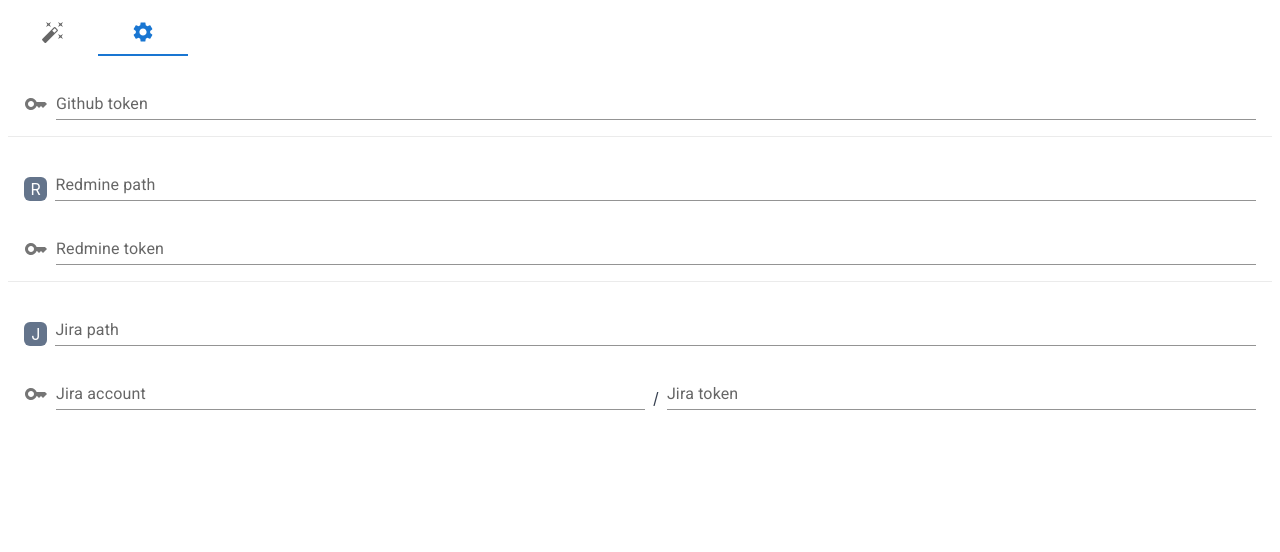
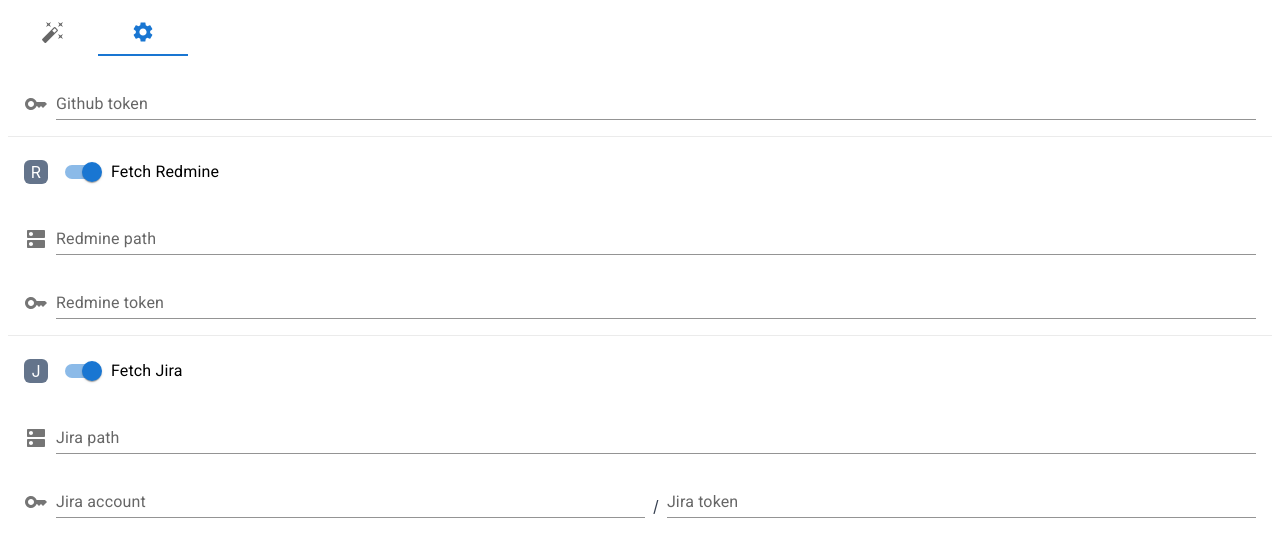
Before and after one commit to TomatoSoup0126/PR-content-generator, a React (Vite) app: page / in a window 1280 px wide. Both pictures are taken after a click on the tab 143 px from the left and 32 px from the top of the page. Shown: the top 552 px of the page. Built offline with nearby package versions, Linux system fonts and the light colour scheme.

Commit message:
feat: 🎸 toggle for fetch issue apply

```diff
--- a/src/App.tsx
+++ b/src/App.tsx
@@ -1,6 +1,7 @@
 import { useState, useEffect, SyntheticEvent } from 'react'
 import {
   LoadingStatus,
+  ApplyStatus,
   Option,
   Branch,
   Commit,
@@ -15,12 +16,16 @@
 import ContentCopyIcon from '@mui/icons-material/ContentCopy'
 import AutoFixHighIcon from '@mui/icons-material/AutoFixHigh'
 import SettingsIcon from '@mui/icons-material/Settings';
+import DnsIcon from '@mui/icons-material/Dns';
 
 import TextField from '@mui/material/TextField'
 import InputLabel from '@mui/material/InputLabel'
 import MenuItem from '@mui/material/MenuItem'
 import Select, { SelectChangeEvent } from '@mui/material/Select'
+import FormGroup from '@mui/material/FormGroup';
 import FormControl from '@mui/material/FormControl'
+import FormControlLabel from '@mui/material/FormControlLabel';
+import Switch from '@mui/material/Switch';
 import Button from '@mui/material/Button'
 import Divider from '@mui/material/Divider'
 import LinearProgress from '@mui/material/LinearProgress'
@@ -52,6 +57,11 @@
     from: 'dev'
   })
 
+  const [applyStatus, setApplyStatus] = useState({
+    isFetchRedmine: true,
+    isFetchJira: true
+  })
+
   const [jiraCommits, setJiraCommits] = useState<String[] | undefined[]>([])
   const [jirIssues, setJirIssues] = useState<Commit[] | undefined[]>([])
   const [redmineCommits, setRedmineCommits] = useState<String[] | undefined[]>([])
@@ -72,15 +82,26 @@
     setLoadingStatus(updateLoadingStatus)
   }
 
+  const handleApplyChange = (key: keyof ApplyStatus, value:boolean) => {
+    const updateApplyStatus = {
+      ...applyStatus
+    }
+    updateApplyStatus[key] = value
+    setApplyStatus(updateApplyStatus)
+  }
+
   // restore option on mounted
   useEffect(() => {
     if (loadDataFromLocalStorage('option')) {
       setOption(loadDataFromLocalStorage('option'))
     }
+    if (loadDataFromLocalStorage('applyStatus')) {
+      setApplyStatus(loadDataFromLocalStorage('applyStatus'))
+    }
   }, [])
 
   useEffect(() => {
-    if (redmineCommits.length > 0) {
+    if (redmineCommits.length > 0 && applyStatus.isFetchRedmine) {
       changeLoadingStatus('isRedmineLoading', true)
       Promise.all(redmineCommits.map(commit => fetchRedmineIssue(getRedmineId(`${commit}`))))
         .then(data => {
@@ -96,7 +117,7 @@
   }, [redmineCommits])
 
   useEffect(() => {
-    if (jiraCommits.length > 0) {
+    if (jiraCommits.length > 0 && applyStatus.isFetchJira) {
       changeLoadingStatus('isJiraLoading', true)
       Promise.all(jiraCommits.map(commit => fetchJiraIssue(getJiraId(`${commit}`))))
         .then(data => {
@@ -153,6 +174,7 @@
 
   const handleFetchBranchDiff = async () => {
     saveDataToLocalStorage('option', option)
+    saveDataToLocalStorage('applyStatus', applyStatus)
     try {
       changeLoadingStatus('isGithubLoading', true)
       const response = await fetch(
@@ -383,8 +405,22 @@
             />
           </Box>
           <Divider light />
+          <Box sx={{ display: 'flex', alignItems: 'center', m: 2 }}>
+            <h3 className="w-[24px] mr-[8px] text-white bg-slate-500 text-center rounded-md">R</h3>
+            <div className="pl-2">
+              <FormControlLabel
+                  control={
+                    <Switch
+                      checked={applyStatus.isFetchRedmine}
+                      onChange={(e) => handleApplyChange('isFetchRedmine', e.target.checked)}
+                    />
+                  }
+                  label="Fetch Redmine"
+                />
+            </div>
+          </Box>
           <Box sx={{ display: 'flex', alignItems: 'flex-end', m: 2 }}>
-            <h3 className="w-[24px] mr-[8px] text-white bg-slate-500 text-center rounded-md">R</h3>
+            <DnsIcon sx={{ color: 'action.active', mr: 1, my: 0.5 }} />
             <TextField
               label="Redmine path"
               variant="standard"
@@ -405,8 +441,24 @@
             />
           </Box>
           <Divider light />
+          <Box sx={{ display: 'flex', alignItems: 'center', m: 2 }}>
+            <h3 className="w-[24px] mr-[8px] text-white bg-slate-500 text-center rounded-md">J</h3>
+            <div className="pl-2">
+              <FormGroup>
+                <FormControlLabel
+                  control={
+                    <Switch
+                      checked={applyStatus.isFetchJira}
+                      onChange={(e) => handleApplyChange('isFetchJira', e.target.checked)}
+                    />
+                  }
+                  label="Fetch Jira"
+                />
+              </FormGroup>
+            </div>
+          </Box>
           <Box sx={{ display: 'flex', alignItems: 'flex-end', m: 2 }}>
-            <h3 className="w-[24px] mr-[8px] text-white bg-slate-500 text-center rounded-md">J</h3>
+            <DnsIcon sx={{ color: 'action.active', mr: 1, my: 0.5 }} />
             <TextField
               label="Jira path"
               variant="standard"
--- a/src/interface/index.ts
+++ b/src/interface/index.ts
@@ -3,6 +3,11 @@
   isGithubLoading: String
   isRedmineLoading: String
   isJiraLoading: String
+}
+
+export interface ApplyStatus {
+  isFetchRedmine: Boolean
+  isFetchJira: Boolean
 }
 
 export interface Option {
```
